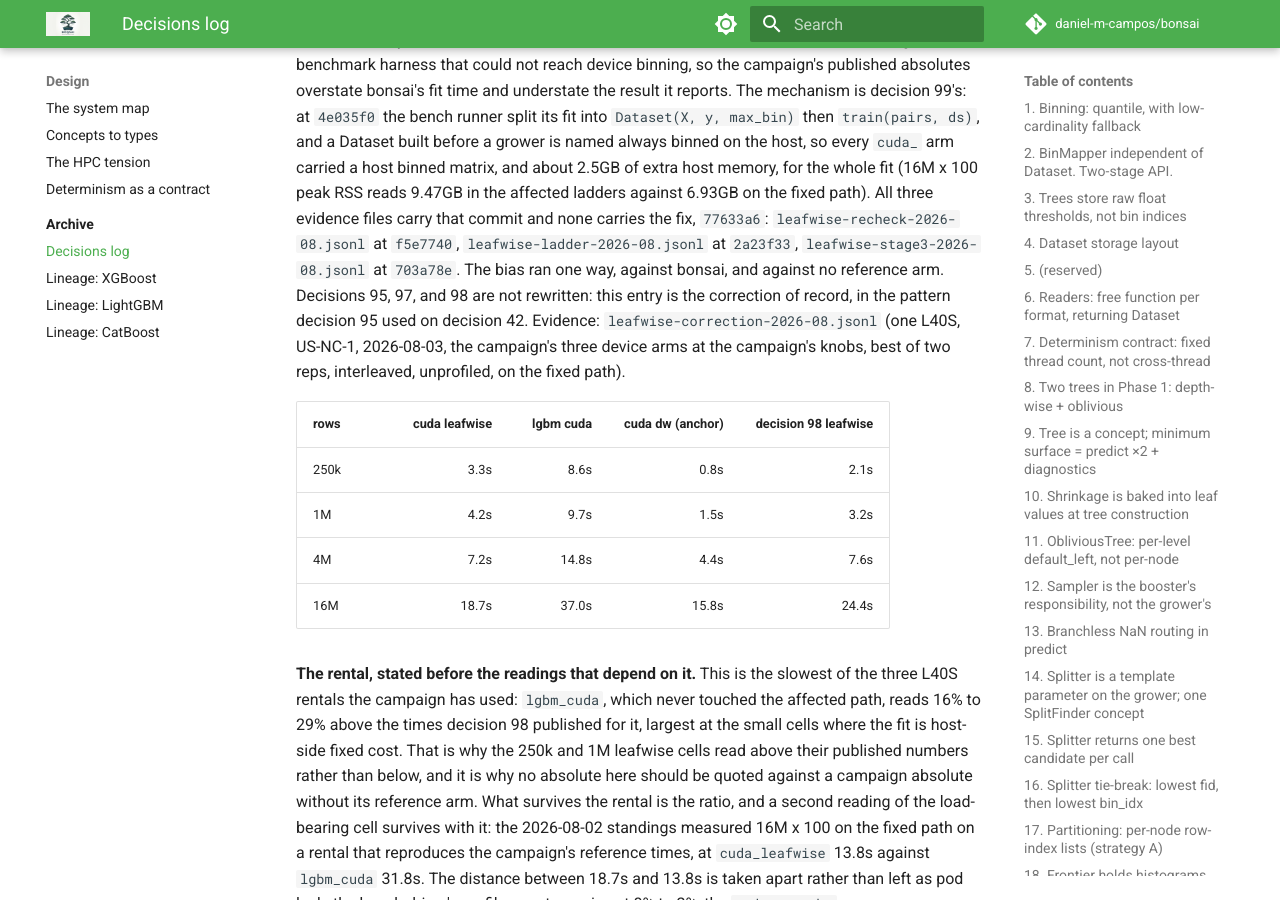
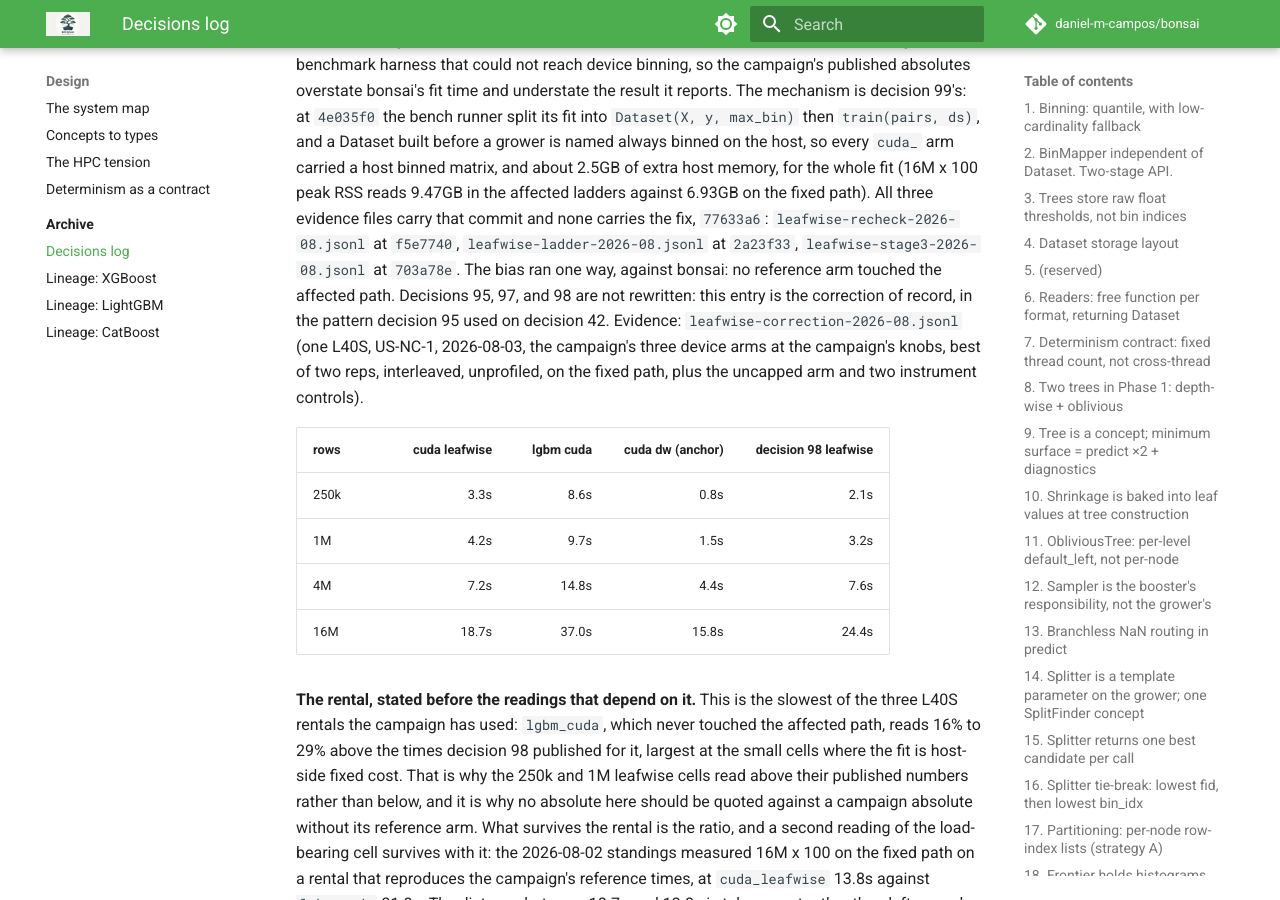
Before and after one commit to daniel-m-campos/bonsai, an MkDocs documentation site: the page built from docs/decisions.md, in a window 1280 px wide and 900 px high, scrolled down 76529 px. Built offline with MkDocs 1.6.1 and Material for MkDocs 9.7.7, drawn with Linux system fonts in a browser that asks for light colours; comment, search, counter and statistics services are not loaded.

Commit message:
docs: tighten decision 100's opening
Say plainly that no reference arm touched the affected path, and name
the controls the evidence file carries beyond the ladder.

```diff
--- a/docs/decisions.md
+++ b/docs/decisions.md
@@ -1261,7 +1261,7 @@ The two ladders are different rentals of the same GPU model, so the reference ar
 
 ## 100. The device-leafwise campaign was measured on a host-binning harness (adopted)
 
-**Decision.** Every bonsai CUDA number in decisions 95, 97, and 98 was measured through a benchmark harness that could not reach device binning, so the campaign's published absolutes overstate bonsai's fit time and understate the result it reports. The mechanism is decision 99's: at `4e035f0` the bench runner split its fit into `Dataset(X, y, max_bin)` then `train(pairs, ds)`, and a Dataset built before a grower is named always binned on the host, so every `cuda_` arm carried a host binned matrix, and about 2.5GB of extra host memory, for the whole fit (16M x 100 peak RSS reads 9.47GB in the affected ladders against 6.93GB on the fixed path). All three evidence files carry that commit and none carries the fix, `77633a6`: `leafwise-recheck-2026-08.jsonl` at `f5e7740`, `leafwise-ladder-2026-08.jsonl` at `2a23f33`, `leafwise-stage3-2026-08.jsonl` at `703a78e`. The bias ran one way, against bonsai, and against no reference arm. Decisions 95, 97, and 98 are not rewritten: this entry is the correction of record, in the pattern decision 95 used on decision 42. Evidence: `leafwise-correction-2026-08.jsonl` (one L40S, US-NC-1, 2026-08-03, the campaign's three device arms at the campaign's knobs, best of two reps, interleaved, unprofiled, on the fixed path).
+**Decision.** Every bonsai CUDA number in decisions 95, 97, and 98 was measured through a benchmark harness that could not reach device binning, so the campaign's published absolutes overstate bonsai's fit time and understate the result it reports. The mechanism is decision 99's: at `4e035f0` the bench runner split its fit into `Dataset(X, y, max_bin)` then `train(pairs, ds)`, and a Dataset built before a grower is named always binned on the host, so every `cuda_` arm carried a host binned matrix, and about 2.5GB of extra host memory, for the whole fit (16M x 100 peak RSS reads 9.47GB in the affected ladders against 6.93GB on the fixed path). All three evidence files carry that commit and none carries the fix, `77633a6`: `leafwise-recheck-2026-08.jsonl` at `f5e7740`, `leafwise-ladder-2026-08.jsonl` at `2a23f33`, `leafwise-stage3-2026-08.jsonl` at `703a78e`. The bias ran one way, against bonsai: no reference arm touched the affected path. Decisions 95, 97, and 98 are not rewritten: this entry is the correction of record, in the pattern decision 95 used on decision 42. Evidence: `leafwise-correction-2026-08.jsonl` (one L40S, US-NC-1, 2026-08-03, the campaign's three device arms at the campaign's knobs, best of two reps, interleaved, unprofiled, on the fixed path, plus the uncapped arm and two instrument controls).
 
 | rows | cuda leafwise | lgbm cuda | cuda dw (anchor) | decision 98 leafwise |
 |---|--:|--:|--:|--:|
```
